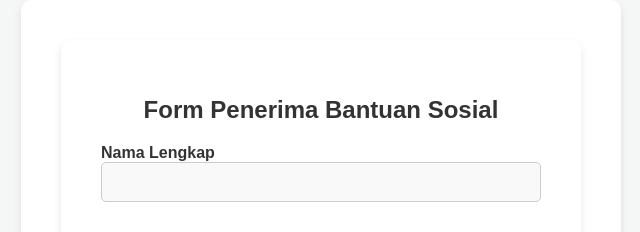
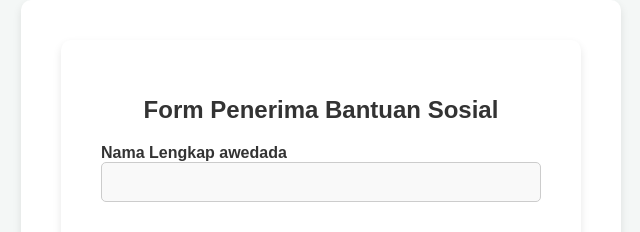
Before and after one commit to RianKasim21/deploy.github-io, a Vue app: page / in a window 1280 px wide. Shown: the top 232 px of the page, without its empty margins (319-959 px from the left). Built offline with nearby package versions, Linux system fonts and the light colour scheme; no server answers.

Commit message:
Update App.vue

```diff
--- a/src/App.vue
+++ b/src/App.vue
@@ -5,8 +5,8 @@
     <form v-if="!submitted" @submit.prevent="submitForm">
       <!-- Nama -->
       <div>
-        <label for="nama">Nama Lengkap</label>
-        <input type="text" id="nama" v-model="formData.nama" required />
+        <label for="nama">Nama Lengkap awedada</label>
+        <input type="text" id="namaawdaead" v-model="formData.nama" required />
       </div>
 
       <!-- NIK -->
```
